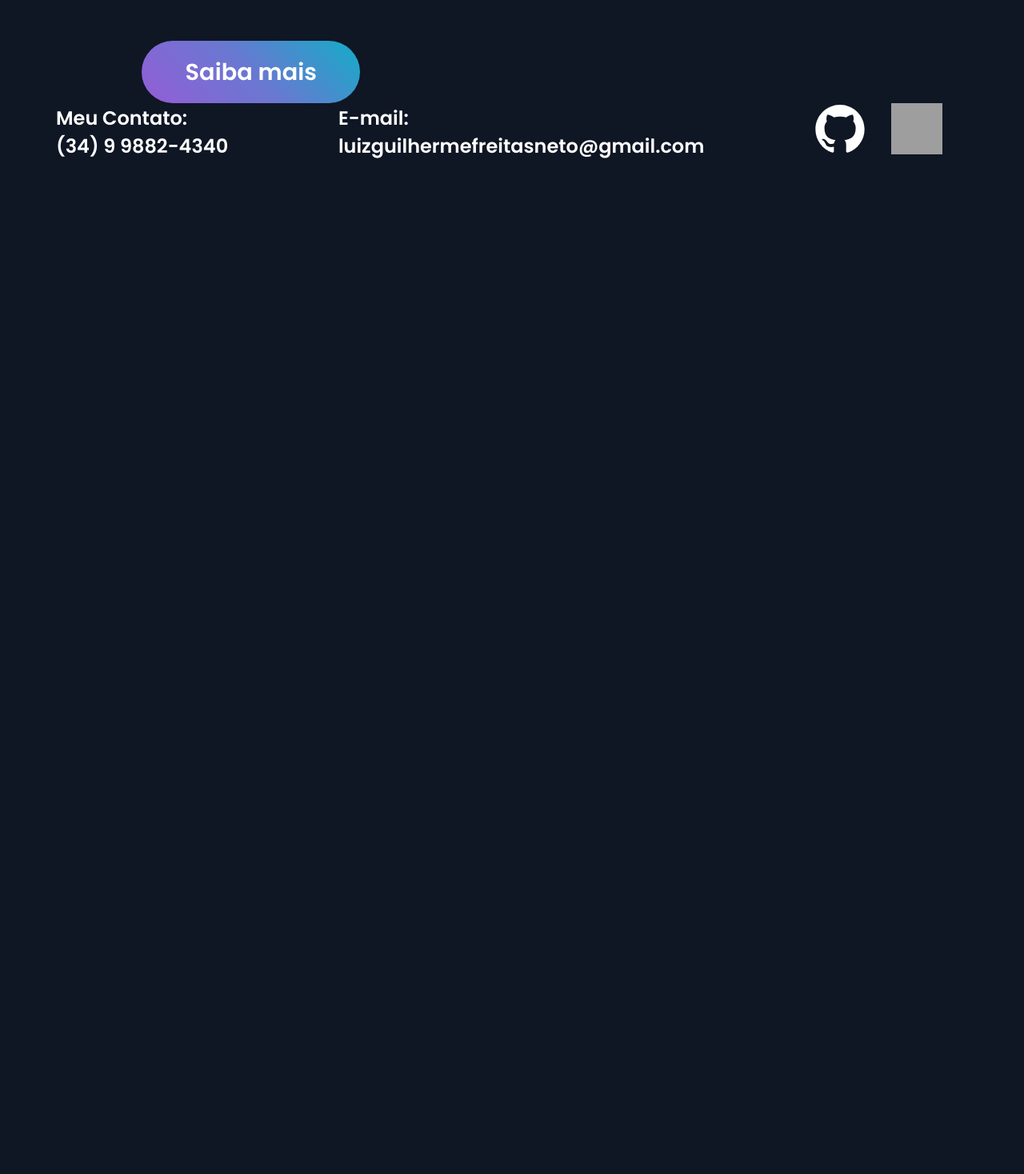
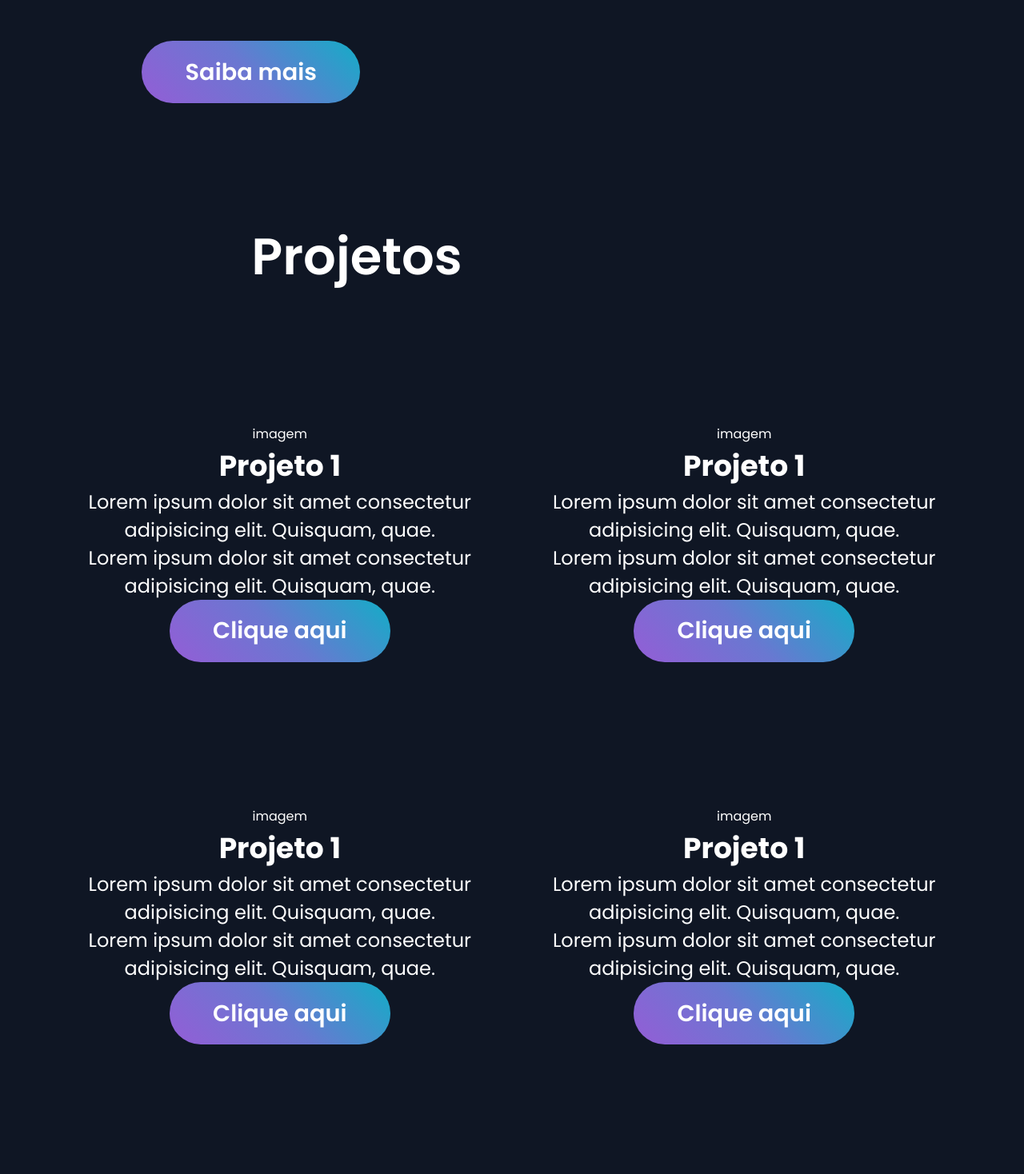
Before and after one commit to LGKARD/RID195440_Desafio4, a React (Vite) app in the folder Portfólio Luiz Guilherme/: page / in a window 1280 px wide. Shown: the part 502-1970 px from the top of the page at 80% size. Before the commit the page ends 800 px from the top, so only its background shows below. Built offline with nearby package versions, Linux system fonts and the light colour scheme; grey boxes are pictures that could not be loaded.

Commit message:
Criação dos projects e complementando outras paginas

```diff
--- a/Portfólio Luiz Guilherme/src/components/footer/footer.css
+++ b/Portfólio Luiz Guilherme/src/components/footer/footer.css
@@ -1,3 +1,7 @@
+footer {
+    padding: 0 0 2rem 0;
+}
+
 footer h2 {
     font-weight: 600;
 }
--- a/Portfólio Luiz Guilherme/src/components/header/header.jsx
+++ b/Portfólio Luiz Guilherme/src/components/header/header.jsx
@@ -14,6 +14,9 @@ function Header() {
         <div className="d-flex al-center jc-between">
           <nav>
             <ul className="d-flex al-center">
+              <li>
+                <Link to="/">Home</Link>
+              </li>
               <li>
                 <Link to="/projects">Projetos</Link>
               </li>
--- a/Portfólio Luiz Guilherme/src/components/hero/hero.css
+++ b/Portfólio Luiz Guilherme/src/components/hero/hero.css
@@ -11,7 +11,7 @@
 
 
 
-p {
+.hero p {
     font-size: 2.25rem;
     margin: 0 0 3rem 3.8rem;
     color: #BCBCBC;
--- /dev/null
+++ b/Portfólio Luiz Guilherme/src/components/projects/projectsList.css
@@ -0,0 +1,36 @@
+.projects-section {
+    margin: 9rem 0;
+    text-align: center;
+}
+
+.projects-hero {
+    margin: 0 0 6rem 0;
+    max-width: 47rem;
+}
+
+.projects-hero h1 {
+    font-size: 4rem;
+    font-weight: 600;
+    margin: 0 0 3rem 0;
+}
+
+.projects-grid {
+    display: grid;
+    grid-template-columns: repeat(2, 1fr);
+    gap: 3.1rem 1.3rem;
+}
+
+.project-card {
+    background-position: center;
+    background-size: cover;
+    border-radius: 1rem;
+    height: 26.8rem;
+    width: 100%;
+}
+.projects-grid h3 {
+    font-size: 2.25rem;
+}
+
+.projects-grid p {
+    font-size: 1.5rem;
+}
--- /dev/null
+++ b/Portfólio Luiz Guilherme/src/components/projects/projectsList.jsx
@@ -0,0 +1,45 @@
+import Button from "../button/button";
+import { Link } from "react-router-dom";
+//STYLES
+import "./projectsList.css";
+
+
+function ProjectsList() {
+  return (
+    <div className="projects-section">
+        <div className="projects-hero">
+            <h1>Projetos</h1>
+        </div>
+        <div className="projects-grid">
+            <div className="project-card d-flex al-center jc-center fd-column">
+                <div>imagem</div>
+                <h3>Projeto 1</h3>
+                <p>Lorem ipsum dolor sit amet consectetur adipisicing elit. Quisquam, quae.</p><p>Lorem ipsum dolor sit amet consectetur adipisicing elit. Quisquam, quae.</p>
+                <a href=""><Button buttonStyle="primary">Clique aqui</Button></a>
+            </div>
+            <div className="project-card d-flex al-center jc-center fd-column">
+                <div>imagem</div>
+                <h3>Projeto 1</h3>
+                <p>Lorem ipsum dolor sit amet consectetur adipisicing elit. Quisquam, quae.</p><p>Lorem ipsum dolor sit amet consectetur adipisicing elit. Quisquam, quae.</p>
+                <a href=""><Button buttonStyle="primary">Clique aqui</Button></a>
+            </div>
+            <div className="project-card d-flex al-center jc-center fd-column">
+                <div>imagem</div>
+                <h3>Projeto 1</h3>
+                <p>Lorem ipsum dolor sit amet consectetur adipisicing elit. Quisquam, quae.</p><p>Lorem ipsum dolor sit amet consectetur adipisicing elit. Quisquam, quae.</p>
+                <a href=""><Button buttonStyle="primary">Clique aqui</Button></a>
+            </div>
+            <div className="project-card d-flex al-center jc-center fd-column">
+                <div>imagem</div>
+                <h3>Projeto 1</h3>
+                <p>Lorem ipsum dolor sit amet consectetur adipisicing elit. Quisquam, quae.</p><p>Lorem ipsum dolor sit amet consectetur adipisicing elit. Quisquam, quae.</p>
+                <a href=""><Button buttonStyle="primary">Clique aqui</Button></a>
+            </div>
+
+        </div>
+
+    </div>
+  );
+}
+
+export default ProjectsList;
--- a/Portfólio Luiz Guilherme/src/main.css
+++ b/Portfólio Luiz Guilherme/src/main.css
@@ -44,6 +44,9 @@ a {
 .jc-end {
   justify-content: flex-end;
 }
+.fd-column {
+  flex-direction: column;
+}
 
 @media (max-width: 768px) {
   .container {
--- a/Portfólio Luiz Guilherme/src/pages/about.jsx
+++ b/Portfólio Luiz Guilherme/src/pages/about.jsx
@@ -1,7 +1,12 @@
+
+import Header from "../components/header/header"
+import Footer from "../components/footer/footer"
+
 function About() {
     return (
         <>
-            <h1>About</h1>
+            <Header />
+            <Footer />
         </>
     )
 }
--- a/Portfólio Luiz Guilherme/src/pages/home.jsx
+++ b/Portfólio Luiz Guilherme/src/pages/home.jsx
@@ -2,6 +2,7 @@ import Header from "../components/header/header"
 import Footer from "../components/footer/footer"
 import Button from "../components/button/button"
 import Hero from "../components/hero/hero"
+import Projects from "../components/projects/projectsList"
 
 function Home() {
     return (
@@ -9,8 +10,8 @@ function Home() {
             <Header />
             <div className="container">
                 <Hero />
+                <Projects />
             </div>
-
             <Footer />
         </>
     )
--- a/Portfólio Luiz Guilherme/src/pages/projects.jsx
+++ b/Portfólio Luiz Guilherme/src/pages/projects.jsx
@@ -1,7 +1,17 @@
+import Header from "../components/header/header"
+import Footer from "../components/footer/footer"
+import ProjectsList from "../components/projects/projectsList"
+
+
+
 function Projects() {
     return (
         <>
-            <h1>Projects</h1>
+            <Header />
+            <div className="container">
+                <ProjectsList />
+            </div>
+            <Footer />
         </>
     )
 }
--- a/Portfólio Luiz Guilherme/src/pages/tecnologies.jsx
+++ b/Portfólio Luiz Guilherme/src/pages/tecnologies.jsx
@@ -1,7 +1,11 @@
+import Header from "../components/header/header"
+import Footer from "../components/footer/footer"
+
 function Tecnologies() {
     return (
         <>
-            <h1>Tecnologies</h1>
+            <Header />
+            <Footer />
         </>
     )
 }
```
